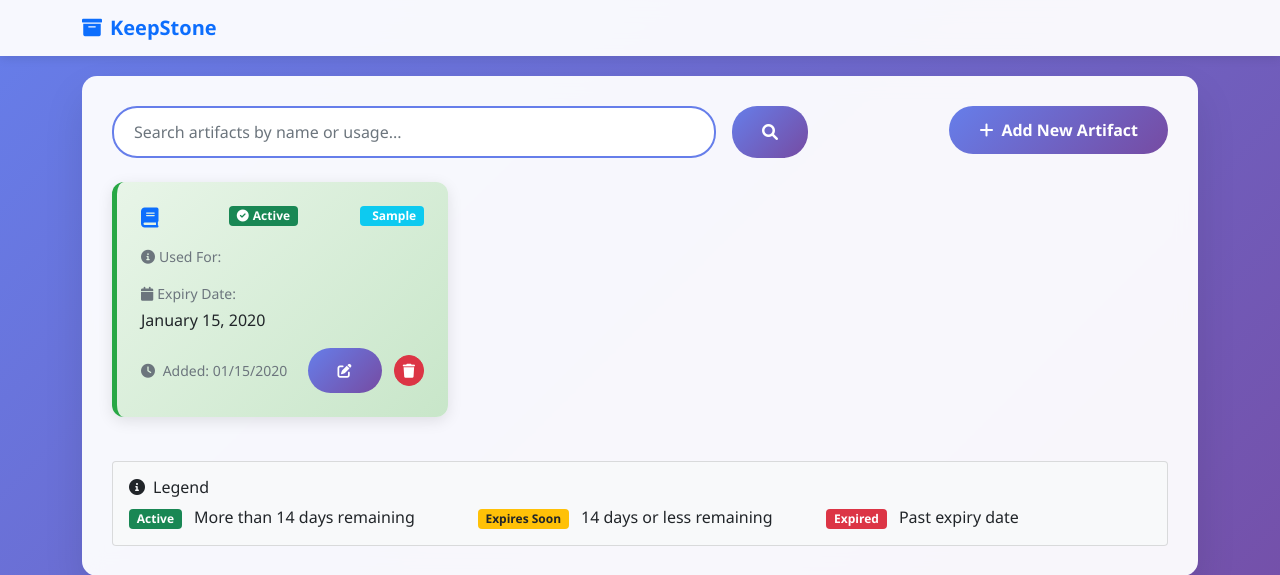
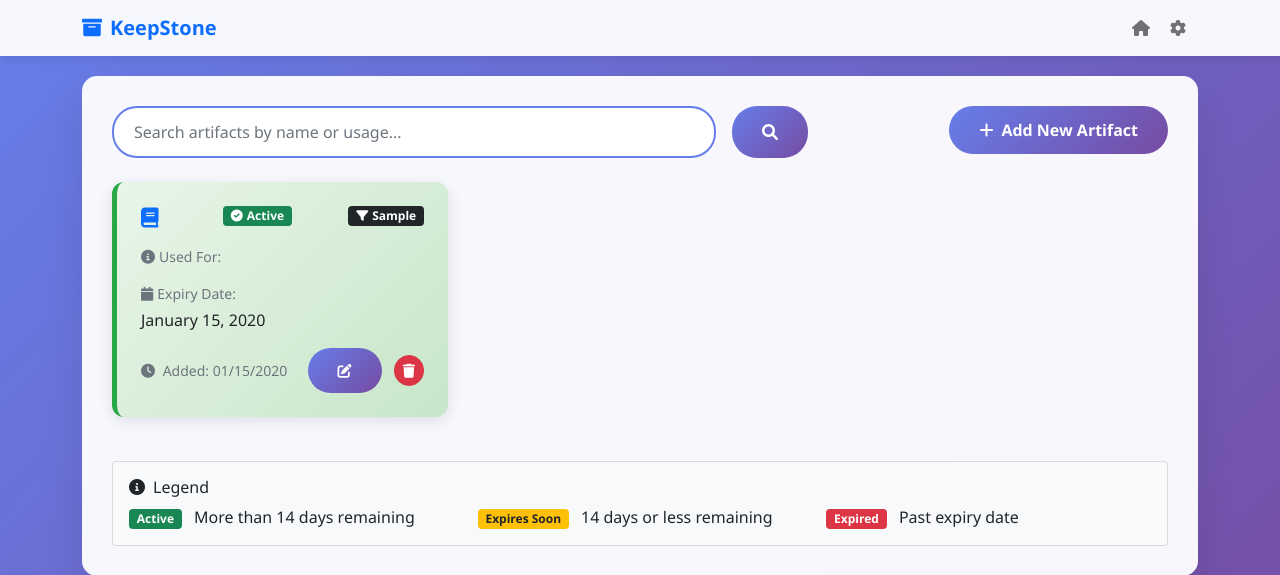
Before and after one commit to dkarunakaran/keep-stone, a Flask app: template templates/index.html in a window 1280 px wide. Shown: the top 575 px of the page. Run offline with Flask 3, Linux system fonts and the light colour scheme; the template is opened without the code that fills it: most values are stand-ins (such as "Sample title", 1, 10 or a date in 2020); parts of the project's set-up code (start-up, migrations or seed data) failed here and were passed over; some libraries are stand-ins or nearby versions.

Commit message:
change before face lift

```diff
--- a/app.py
+++ b/app.py
@@ -47,7 +47,7 @@ def index():
         )
 
         # Search in used_for
-        used_for_results = Artifact.query.filter(
+        used_for_results = session.query(Artifact).filter(
             Artifact.used_for.ilike(f'%{search_query}%')
         )
 
@@ -58,7 +58,6 @@ def index():
 
     types = session.query(Type).all()
     types_dict = {t.id: t.name for t in types}
-    print(config)
 
     return render_template('index.html', artifacts=artifacts, search_query=search_query, today=date.today(), types_dict=types_dict, config=config)
 
--- a/config.yaml
+++ b/config.yaml
@@ -4,10 +4,10 @@ sql_alchemy:
   loc: '/app/instance'
   db: 'data.db'
 type:
-  - 'token'
-  - 'issue'
-  - 'document'
-  - 'other'
+  - 'Token'
+  - 'Troubleshoot'
+  - 'Information'
+  - 'Other'
 
 trim:
   name: 10
--- a/templates/base.html
+++ b/templates/base.html
@@ -98,14 +98,14 @@
             <a class="navbar-brand fw-bold text-primary" href="{{ url_for('index') }}">
                 <i class="fas fa-archive me-2"></i>KeepStone
             </a>
-            <!--<div class="navbar-nav ms-auto">
+            <div class="navbar-nav ms-auto">
                 <a class="nav-link" href="{{ url_for('index') }}">
-                    <i class="fas fa-home me-1"></i>Home
+                    <i class="fas fa-home me-1"></i>
                 </a>
-                <a class="nav-link" href="{{ url_for('add_artifact') }}">
-                    <i class="fas fa-plus me-1"></i>Add Artifact
+                <a class="nav-link" href="{{ url_for('index') }}">
+                    <i class="fas fa-gear me-1"></i>
                 </a>
-            </div>-->
+            </div>
         </div>
     </nav>
 
--- a/templates/index.html
+++ b/templates/index.html
@@ -60,8 +60,8 @@
                         <span class="badge {{ status_badge }}">
                             <i class="{{ status_icon }} me-1"></i>{{ status_text }}
                         </span>
-                        <span class="badge bg-info">
-                            <i class="fas fa-flter me-1"></i>{{ types_dict[artifact.type_id] }}
+                        <span class="badge bg-dark">
+                            <i class="fas fa-filter me-1"></i>{{ types_dict[artifact.type_id] }}
                         </span>
                     </div>
                     <div class="mb-3">
@@ -107,7 +107,7 @@
     {% else %}
         <div class="col-12">
             <div class="text-center py-5">
-                <i class="fas fa-key text-muted" style="font-size: 4rem;"></i>
+                <i class="fas fa-book text-muted" style="font-size: 2rem;"></i>
                 <h3 class="text-muted mt-3">No Artifact Found</h3>
                 <p class="text-muted">
                     {% if search_query %}
```
